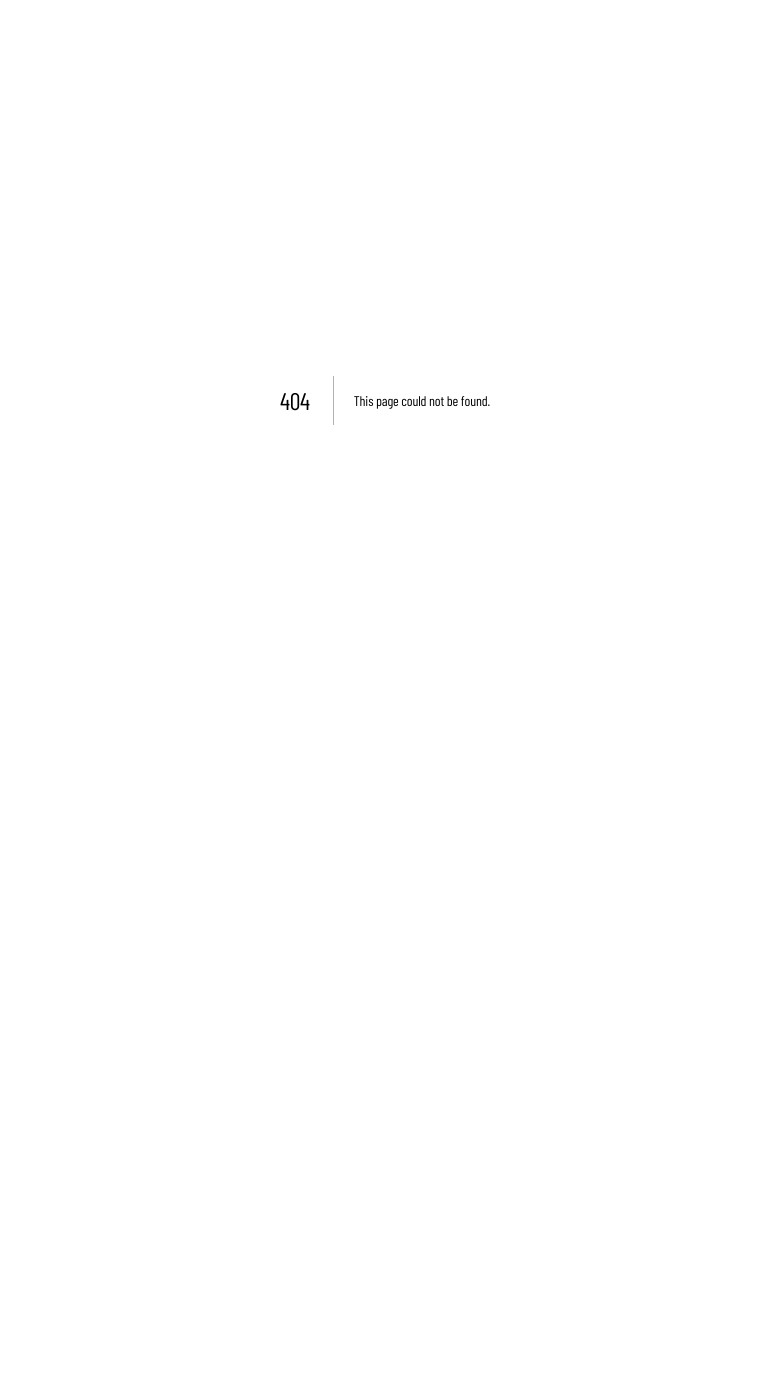
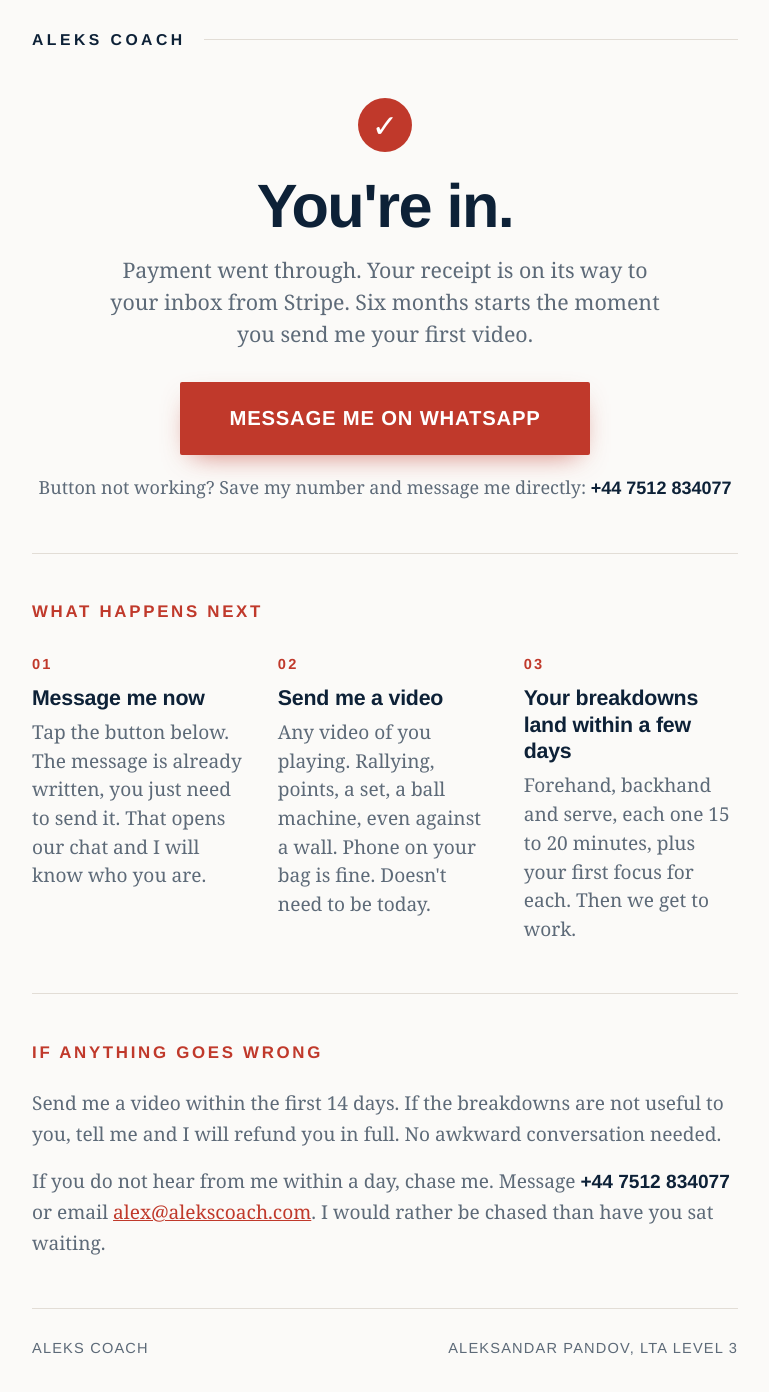
Before and after one commit to Cyb3rflame/aleks-coach-blog, a Next.js app: page /welcome in a window 1280 px wide. Before the commit this address had no page. Shown: the top 1392 px of the page, without its empty margins (255-1024 px from the left). Before the commit the page ends 800 px from the top, so only its background shows below. Built offline with nearby package versions, Linux system fonts and the light colour scheme; a web font is replaced by a local one.

Commit message:
update programme page

```diff
--- /dev/null
+++ b/pages/welcome.js
@@ -0,0 +1,302 @@
+import Head from "next/head";
+
+/* ------------------------------------------------------------------
+   Post-payment page. Set this as the Stripe redirect URL:
+   https://alekscoach.com/welcome
+------------------------------------------------------------------- */
+
+const CONFIG = {
+  whatsapp:
+    "https://wa.me/447512834077?text=Hi%20Alex%2C%20just%20signed%20up%20for%20the%20programme",
+  whatsappDisplay: "+44 7512 834077",
+  email: "alex@alekscoach.com", // change if this is wrong
+};
+
+const NEXT = [
+  {
+    n: "01",
+    title: "Message me now",
+    body:
+      "Tap the button below. The message is already written, you just need to send it. That opens our chat and I will know who you are.",
+  },
+  {
+    n: "02",
+    title: "Send me a video",
+    body:
+      "Any video of you playing. Rallying, points, a set, a ball machine, even against a wall. Phone on your bag is fine. Doesn't need to be today.",
+  },
+  {
+    n: "03",
+    title: "Your breakdowns land within a few days",
+    body:
+      "Forehand, backhand and serve, each one 15 to 20 minutes, plus your first focus for each. Then we get to work.",
+  },
+];
+
+export default function Welcome() {
+  return (
+    <>
+      <Head>
+        <title>You're in | Aleks Coach</title>
+        <meta name="robots" content="noindex" />
+      </Head>
+
+      <main>
+        <header className="top">
+          <span className="mark">ALEKS COACH</span>
+          <span className="rule" />
+        </header>
+
+        <section className="hero">
+          <span className="tick" aria-hidden="true">
+            ✓
+          </span>
+          <h1>You're in.</h1>
+          <p className="lede">
+            Payment went through. Your receipt is on its way to your inbox from
+            Stripe. Six months starts the moment you send me your first video.
+          </p>
+          <a className="btn" href={CONFIG.whatsapp}>
+            Message me on WhatsApp
+          </a>
+          <p className="fallback">
+            Button not working? Save my number and message me directly:{" "}
+            <strong>{CONFIG.whatsappDisplay}</strong>
+          </p>
+        </section>
+
+        <section>
+          <h2>What happens next</h2>
+          <div className="grid">
+            {NEXT.map((s) => (
+              <div key={s.n} className="step">
+                <span className="n">{s.n}</span>
+                <h3>{s.title}</h3>
+                <p>{s.body}</p>
+              </div>
+            ))}
+          </div>
+        </section>
+
+        <section className="assure">
+          <h2>If anything goes wrong</h2>
+          <p>
+            Send me a video within the first 14 days. If the breakdowns are not
+            useful to you, tell me and I will refund you in full. No awkward
+            conversation needed.
+          </p>
+          <p>
+            If you do not hear from me within a day, chase me. Message{" "}
+            <strong>{CONFIG.whatsappDisplay}</strong> or email{" "}
+            <a href={`mailto:${CONFIG.email}`}>{CONFIG.email}</a>. I would
+            rather be chased than have you sat waiting.
+          </p>
+        </section>
+
+        <footer className="bottom">
+          <span>Aleks Coach</span>
+          <span>Aleksandar Pandov, LTA Level 3</span>
+        </footer>
+      </main>
+
+      <style jsx global>{`
+        :root {
+          --navy: #0d2137;
+          --red: #c0392b;
+          --paper: #fbfaf8;
+          --line: #e2ddd6;
+          --muted: #5d6a78;
+          --sans: "Helvetica Neue", Helvetica, Arial, sans-serif;
+          --serif: Georgia, "Times New Roman", serif;
+        }
+        html,
+        body {
+          margin: 0;
+          padding: 0;
+          background: var(--paper);
+          color: var(--navy);
+          font-family: var(--serif);
+          font-size: 18px;
+          -webkit-font-smoothing: antialiased;
+        }
+        * {
+          box-sizing: border-box;
+        }
+        a {
+          color: var(--red);
+        }
+      `}</style>
+
+      <style jsx>{`
+        main {
+          max-width: 760px;
+          margin: 0 auto;
+          padding: 0 1.5rem 4rem;
+        }
+        .top {
+          display: flex;
+          align-items: center;
+          gap: 1rem;
+          padding: 1.5rem 0 2.5rem;
+        }
+        .mark {
+          font-family: var(--sans);
+          font-weight: 700;
+          font-size: 0.875rem;
+          letter-spacing: 0.22em;
+        }
+        .rule {
+          flex: 1;
+          height: 1px;
+          background: var(--line);
+        }
+
+        section {
+          padding: 2.75rem 0;
+          border-bottom: 1px solid var(--line);
+        }
+
+        .hero {
+          text-align: center;
+          padding-top: 0;
+        }
+        .tick {
+          display: inline-flex;
+          align-items: center;
+          justify-content: center;
+          width: 54px;
+          height: 54px;
+          border-radius: 50%;
+          background: var(--red);
+          color: #fff;
+          font-size: 1.75rem;
+          margin-bottom: 1.25rem;
+        }
+        h1 {
+          font-family: var(--sans);
+          font-size: clamp(2.3rem, 7vw, 3.4rem);
+          font-weight: 700;
+          letter-spacing: -0.025em;
+          margin: 0 0 0.85rem;
+        }
+        .lede {
+          font-size: 1.1875rem;
+          line-height: 1.5;
+          color: var(--muted);
+          max-width: 32rem;
+          margin: 0 auto 1.75rem;
+        }
+        .btn {
+          display: inline-block;
+          background: var(--red);
+          color: #fff;
+          font-family: var(--sans);
+          font-weight: 700;
+          font-size: 1.125rem;
+          letter-spacing: 0.04em;
+          text-transform: uppercase;
+          text-decoration: none;
+          padding: 1.1rem 2.75rem;
+          border-radius: 2px;
+          box-shadow: 0 10px 28px -12px rgba(192, 57, 43, 0.75);
+          transition: transform 0.15s ease, background 0.15s ease;
+        }
+        .btn:hover {
+          background: #a93226;
+          transform: translateY(-2px);
+        }
+        .fallback {
+          margin: 1rem 0 0;
+          font-size: 1rem;
+          color: var(--muted);
+        }
+        .fallback strong {
+          font-family: var(--sans);
+          color: var(--navy);
+          white-space: nowrap;
+        }
+
+        h2 {
+          font-family: var(--sans);
+          font-size: 0.9375rem;
+          font-weight: 700;
+          letter-spacing: 0.16em;
+          text-transform: uppercase;
+          color: var(--red);
+          margin: 0 0 1.5rem;
+        }
+        .grid {
+          display: grid;
+          grid-template-columns: repeat(3, 1fr);
+          gap: 1.75rem;
+        }
+        .n {
+          font-family: var(--sans);
+          font-size: 0.8125rem;
+          font-weight: 700;
+          letter-spacing: 0.15em;
+          color: var(--red);
+        }
+        .step h3 {
+          font-family: var(--sans);
+          font-size: 1.1875rem;
+          margin: 0.4rem 0 0.35rem;
+          line-height: 1.25;
+        }
+        .step p {
+          margin: 0;
+          font-size: 1.0625rem;
+          line-height: 1.5;
+          color: var(--muted);
+        }
+
+        .assure p {
+          font-size: 1.0625rem;
+          line-height: 1.6;
+          color: var(--muted);
+          margin: 0 0 0.9rem;
+          max-width: 40rem;
+        }
+        .assure p:last-child {
+          margin-bottom: 0;
+        }
+        .assure strong {
+          font-family: var(--sans);
+          color: var(--navy);
+          white-space: nowrap;
+        }
+
+        .bottom {
+          display: flex;
+          justify-content: space-between;
+          gap: 1rem;
+          padding-top: 1.5rem;
+          font-family: var(--sans);
+          font-size: 0.8125rem;
+          letter-spacing: 0.08em;
+          text-transform: uppercase;
+          color: var(--muted);
+        }
+
+        @media (max-width: 720px) {
+          section {
+            padding: 2.25rem 0;
+          }
+          .grid {
+            grid-template-columns: 1fr;
+            gap: 1.5rem;
+          }
+          .btn {
+            display: block;
+            padding: 1.1rem 1rem;
+          }
+          .bottom {
+            flex-direction: column;
+            gap: 0.3rem;
+            text-align: center;
+          }
+        }
+      `}</style>
+    </>
+  );
+}
```
